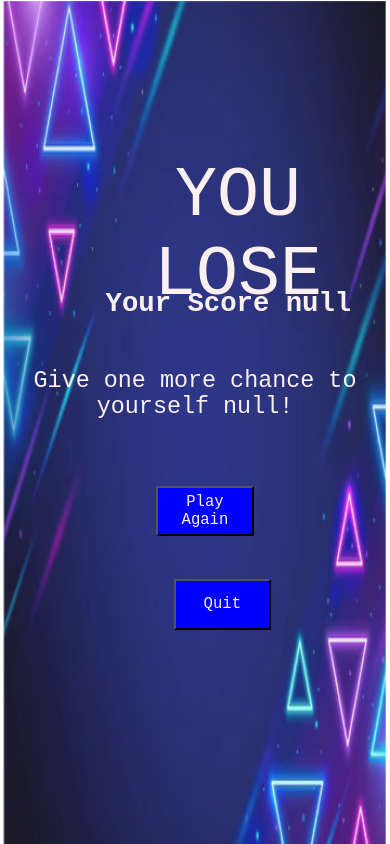
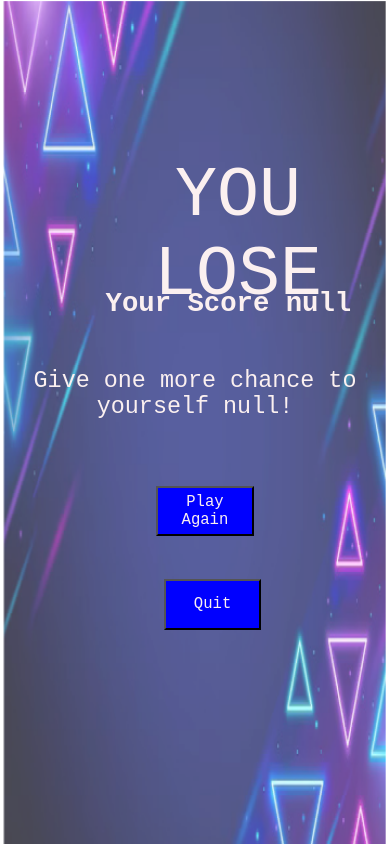
Before and after one commit to Officialanuj01/GameDevelopmentCA1, a plain HTML site: page lose.html in a window 390 px wide. Shown: the top 844 px of the page. Drawn offline with Linux system fonts and the light colour scheme; a web font is replaced by a local one.

Commit message:
css change

```diff
--- a/index.css
+++ b/index.css
@@ -1,6 +1,8 @@
 body{
     font-family: 'Irish Grover', 'Courier New', Courier, monospace;
     background-image: url("./Assests/mainBackground.png");
+    background-repeat: no-repeat;
+    background-size: cover;
 }
 
 #welcome{
@@ -62,7 +64,7 @@ body{
 
 @media(max-width:600px){
     body{
-        background-image: url("./Assests/mobile-Background.png");
+        background-image: url("./Assests/moblie\ background.png");
         background-size: cover;
         background-repeat: no-repeat;
     }
--- a/instruction.css
+++ b/instruction.css
@@ -1,5 +1,7 @@
 body{
     background-image: url("./Assests/mainBackground.png");
+    background-repeat: no-repeat;
+    background-size: cover;
 }
 
 #instructionCard{
@@ -56,7 +58,7 @@ body{
 
 @media(max-width:600px){
     body{
-        background-image: url("./Assests/mobile-Background.png");
+        background-image: url("./Assests/moblie\ background.png");
         background-size: cover;
         background-repeat: no-repeat;
     }
--- a/lose.css
+++ b/lose.css
@@ -1,5 +1,7 @@
 body{
     background-image: url('./Assests/mainBackground.png');
+    background-repeat: no-repeat;
+    background-size: cover;
     font-family: 'Irish Grover', 'Courier New', Courier, monospace;
 }
 
@@ -47,7 +49,7 @@ body{
 
 @media(max-width:600px){
     body{
-        background-image: url("./Assests/mobile-Background.png");
+        background-image: url("./Assests/moblie\ background.png");
         background-repeat: no-repeat;
         background-size: cover;
     }
@@ -84,7 +86,7 @@ body{
 
     #Quit{
         top: 50vh;
-        left: 9vw;
+        left: 6.5vw;
     }
 
     #playAgain:active,#Quit:active{
--- a/lose.js
+++ b/lose.js
@@ -54,5 +54,5 @@ playAgain.addEventListener("click",()=>{
 })
 
 quit.addEventListener("click",()=>{
-    location.href = "./welcome.html"
+    location.href = "./index.html"
 })
--- a/mainGame.Css
+++ b/mainGame.Css
@@ -1,5 +1,7 @@
 body{
     background-image: url("./Assests/mainBackground.png");
+    background-repeat: no-repeat;
+    background-size: cover;
     font-family: 'Irish Grover', 'Courier New', Courier, monospace;
 }
 
@@ -94,7 +96,7 @@ body{
 
 @media(max-width: 600px){
     body{
-        background-image: url("./Assests/mobile-Background.png");
+        background-image: url("./Assests/moblie\ background.png");
         background-repeat: no-repeat;
         background-size: cover;
         margin-top: 50px;
--- a/win.css
+++ b/win.css
@@ -1,5 +1,7 @@
 body{
     background-image: url('./Assests/mainBackground.png');
+    background-repeat: no-repeat;
+    background-size: cover;
     font-family: 'Irish Grover', 'Courier New', Courier, monospace;
 }
 
@@ -55,7 +57,7 @@ body{
 
 @media(max-width:600px){
     body{
-        background-image: url("./Assests/mobile-Background.png");
+        background-image: url("./Assests/moblie\ background.png");
         background-repeat: no-repeat;
         background-size: cover;
     }
--- a/win.js
+++ b/win.js
@@ -51,5 +51,5 @@ playAgain.addEventListener("click",()=>{
 })
 
 quit.addEventListener("click",()=>{
-    location.href = "./welcome.html"
+    location.href = "./index.html"
 })
```
Also changed, not shown: Assests/mobile-Background.png (deleted), Assests/moblie background.png (added).
